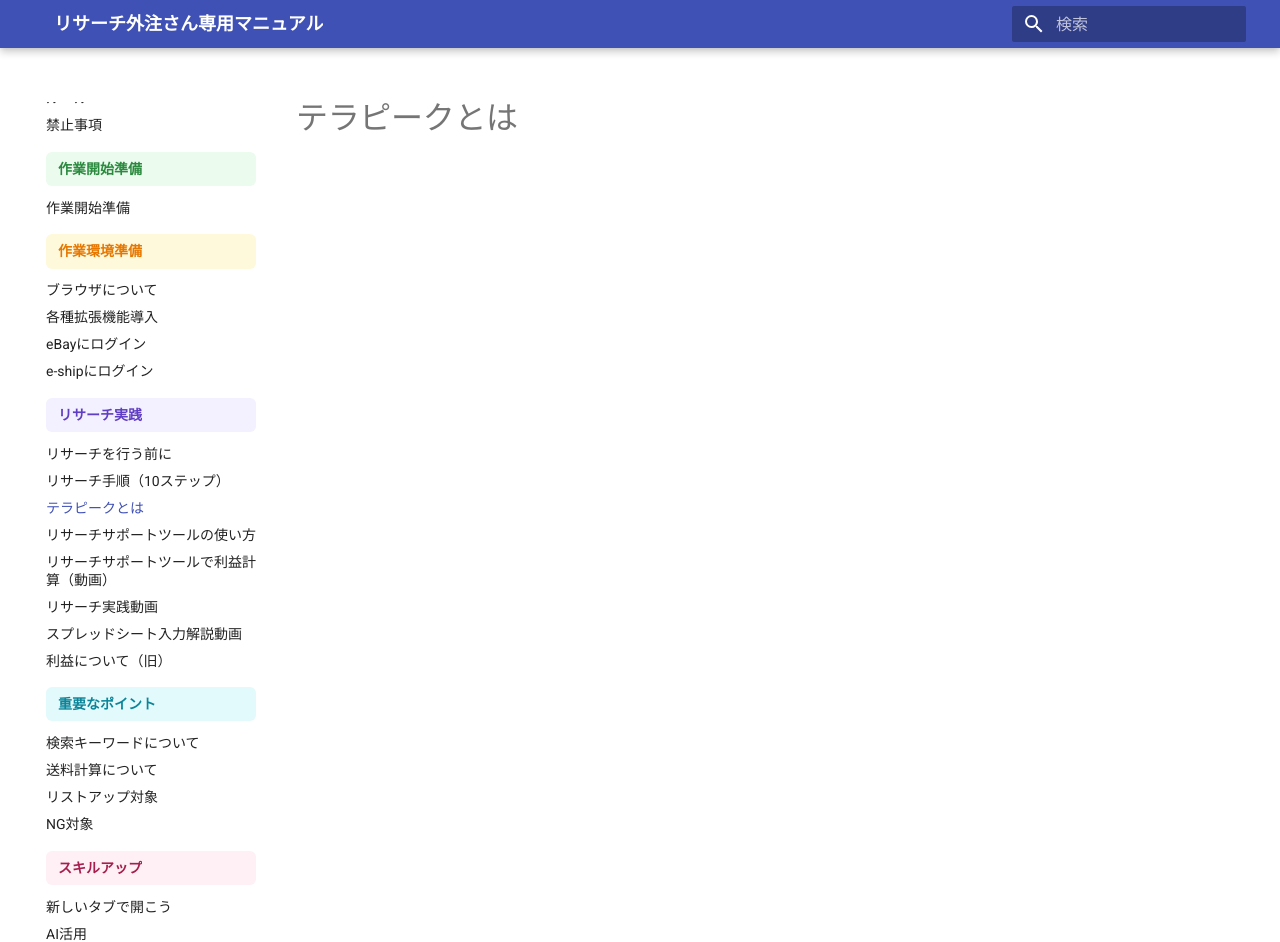
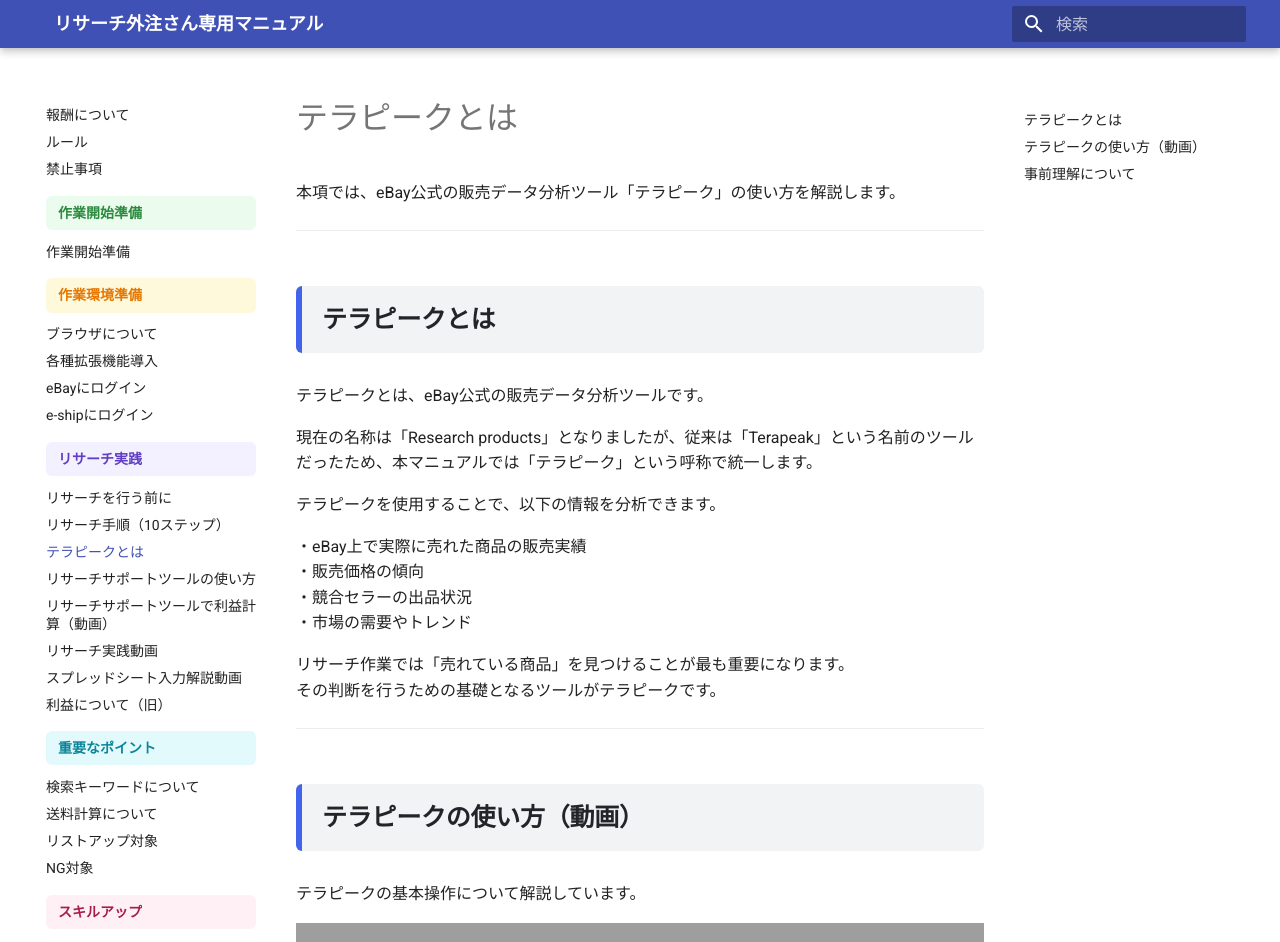
Before and after one commit to jun-hata/outsourcing-manual, an MkDocs documentation site: the page built from docs/tool_terapeak.md, in a window 1280 px wide and 1400 px high. Shown: the top 942 px of the window. Built offline with MkDocs 1.6.1 and Material for MkDocs 9.7.7, drawn with Linux system fonts in a browser that asks for light colours; some of the changed text lies outside the part shown; grey boxes are pictures that could not be loaded.

Commit message:
terapi-ku

```diff
--- a/docs/tool_terapeak.md
+++ b/docs/tool_terapeak.md
@@ -1,6 +1,47 @@
 # テラピークとは
 
-<!--
-このページの役割：
-テラピークの使い方を動画で解説
--->
+本項では、eBay公式の販売データ分析ツール「テラピーク」の使い方を解説します。
+
+---
+
+## テラピークとは
+
+テラピークとは、eBay公式の販売データ分析ツールです。
+
+現在の名称は「Research products」となりましたが、従来は「Terapeak」という名前のツールだったため、本マニュアルでは「テラピーク」という呼称で統一します。
+
+テラピークを使用することで、以下の情報を分析できます。
+
+・eBay上で実際に売れた商品の販売実績
+・販売価格の傾向
+・競合セラーの出品状況
+・市場の需要やトレンド
+
+リサーチ作業では「売れている商品」を見つけることが最も重要になります。
+その判断を行うための基礎となるツールがテラピークです。
+
+---
+
+## テラピークの使い方（動画）
+
+テラピークの基本操作について解説しています。
+
+<iframe width="100%" height="420"
+src="https://www.youtube.com/embed/sfSBCdjBqKw"
+frameborder="0"
+allowfullscreen>
+</iframe>
+
+---
+
+## 事前理解について
+
+実践的な使用方法については、
+「リサーチ実践動画」で詳しく解説しています。
+
+本ページでは、まず
+
+・テラピークとは何か
+・なぜリサーチに必要なのか
+
+この2点を理解することを目的としています。
```
Also changed, not shown: docs/tool_support_setup.md (+2 -2 lines).
